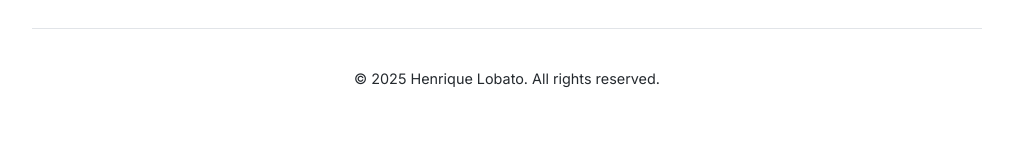
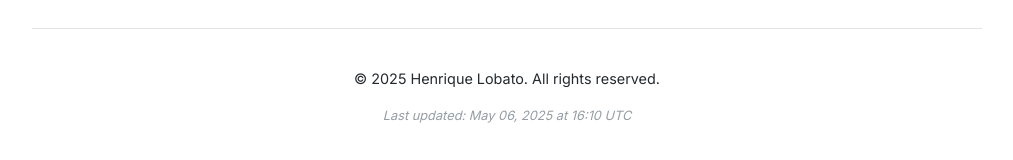
Before and after one commit to iklobato/iklobato.github.io, a Jekyll site: the page built from backend.md, in a window 1280 px wide. Shown: the part 4246-4406 px from the top of the page, without its empty margins (133-1146 px from the left). Built offline with Jekyll 4.4.1, drawn with Linux system fonts in a browser that asks for light colours; before the commit the page ends 4372 px from its top, so only the background shows below that.

Commit message:
Add last updated timestamp to footer
- Added dynamic build timestamp in the footer
- Used Jekyll's site.time variable to display when the site was last deployed
- Styled the timestamp to be subtle and professional

🤖 Generated with [Claude Code](https://claude.ai/code)

Co-Authored-By: Claude <noreply@anthropic.com>

```diff
--- a/_layouts/default.html
+++ b/_layouts/default.html
@@ -541,6 +541,13 @@
             font-size: 0.9rem;
         }
 
+        .last-updated {
+            font-size: 0.8rem;
+            color: var(--lighter-text);
+            margin-top: 0.5rem;
+            font-style: italic;
+        }
+
         .scrollToTop {
             position: fixed;
             bottom: 20px;
@@ -629,6 +636,7 @@
 
         <footer class="footer">
             <p>&copy; 2025 Henrique Lobato. All rights reserved.</p>
+            <p class="last-updated">Last updated: {{ site.time | date: "%B %d, %Y at %H:%M" }} UTC</p>
         </footer>
     </div>
 
```
